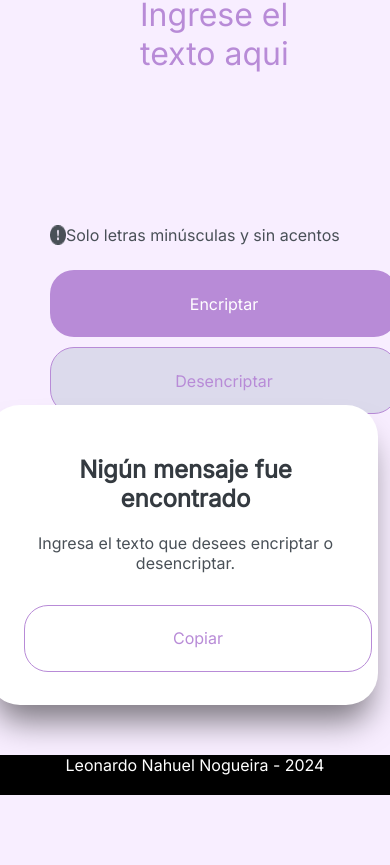
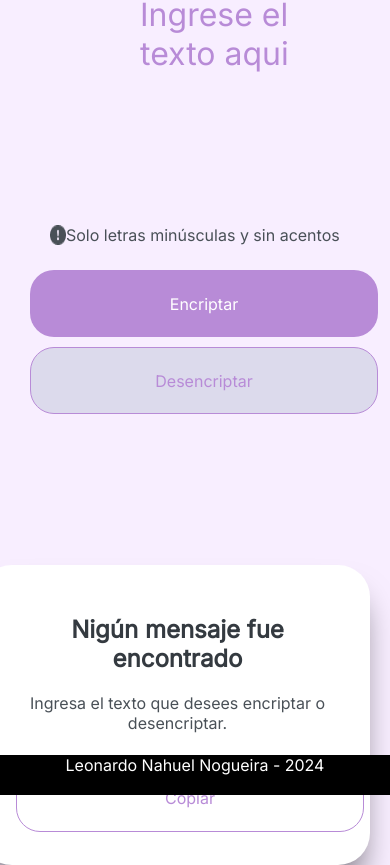
Before and after one commit to NahuelNogueira/ChallengeEncriptadorAlura, a plain HTML site: page index.html in a window 390 px wide. Shown: the part 215-1080 px from the top of the page. Before the commit the page ends 1010 px from the top, so only its background shows below. Drawn offline with Linux system fonts and the light colour scheme.

Commit message:
Se realizan mejoras en estilos

```diff
--- a/style.css
+++ b/style.css
@@ -217,7 +217,7 @@ main{
 
     .contenedor-botones{
         top: 430px;
-        padding-left: 50px;
+        padding-left: 30px;
         display: block;
     }
 
@@ -226,8 +226,7 @@ main{
     }
 
     .seccion2{
-        top: 350px;
-        right: 12px;
+        top: 510px;
         height: 300px;
     }
     .contenedormunieco{
```
